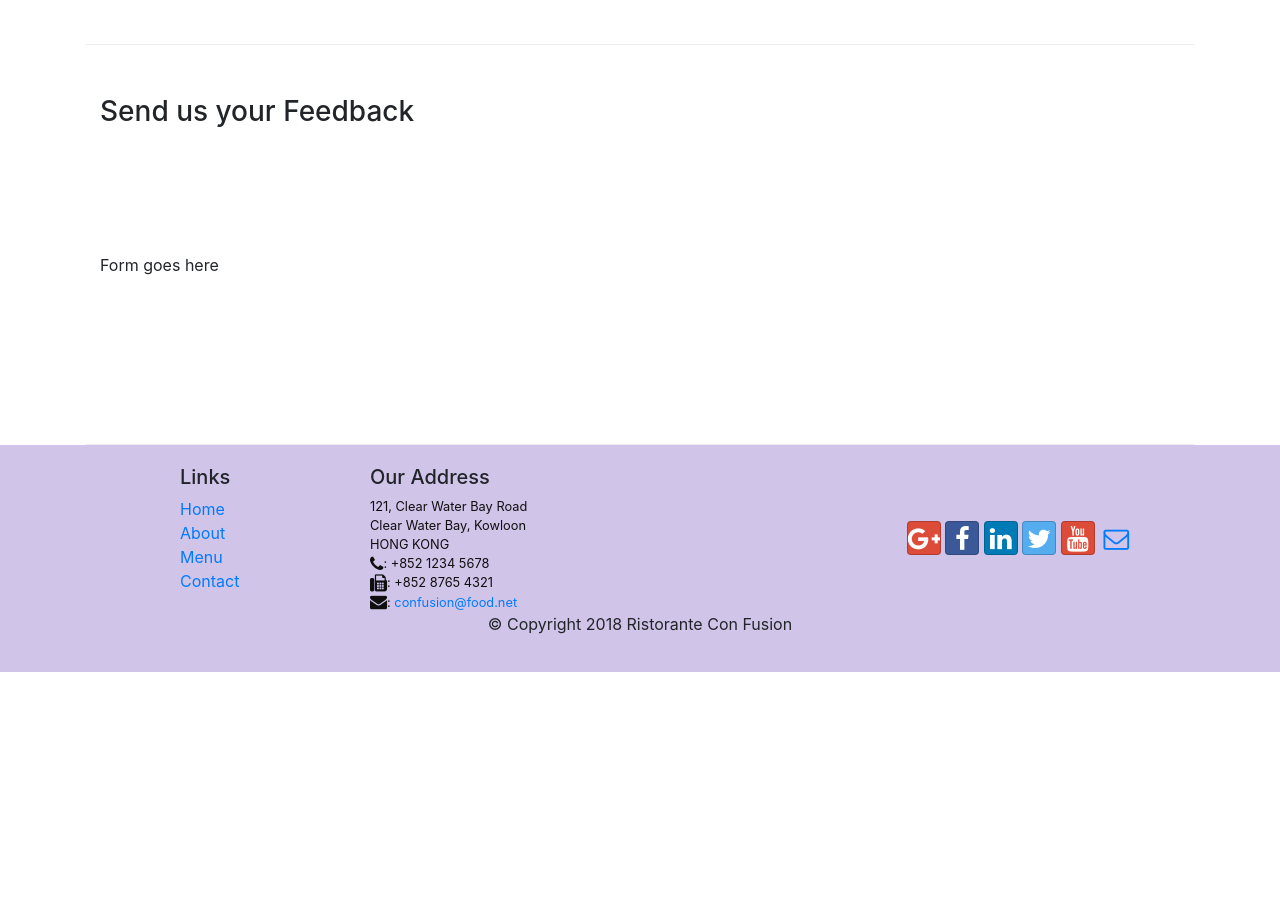
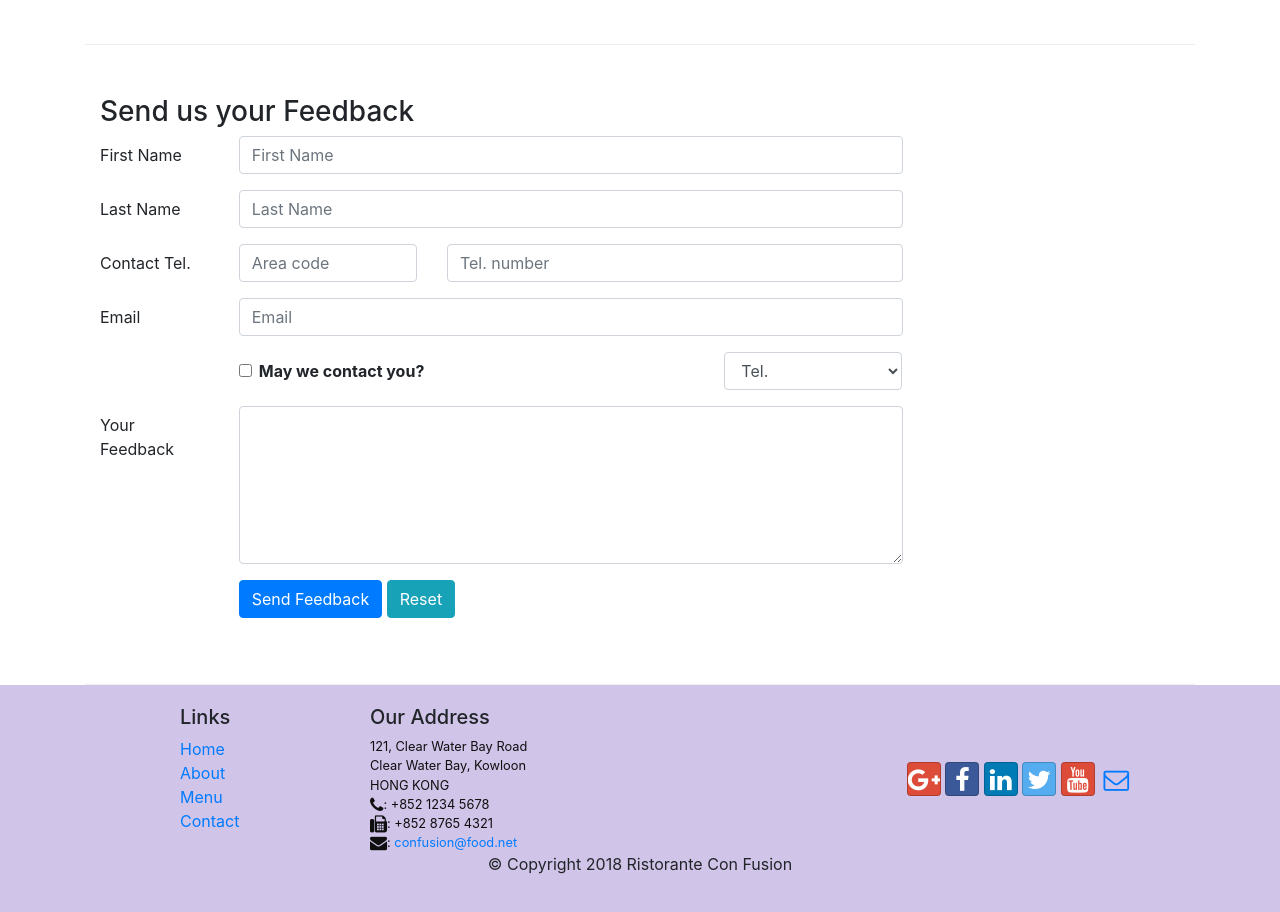
Before and after one commit to Mahmoud8833/Coursera-exercises, a website: page bootstrap4-1/contactus.html in a window 1280 px wide. Shown: the part 820-1732 px from the top of the page. Before the commit the page ends 1492 px from the top, so only its background shows below. Drawn offline with nearby package versions, Linux system fonts and the light colour scheme.

Commit message:
Add form to contact us

```diff
--- a/bootstrap4-1/contactus.html
+++ b/bootstrap4-1/contactus.html
@@ -95,7 +95,74 @@
         <h3>Send us your Feedback</h3>
       </div>
       <div class="col-12 col-md-9">
-        Form goes here
+        <!-- start form -->
+        <form action="">
+
+          <div class="form-group row">
+            <label for="firstname" class="col-md-2 col-form-label">First Name</label>
+            <div class="col-md-10">
+              <input type="text" class="form-control" id="firstname" name="firstname" placeholder="First Name">
+            </div>
+          </div>
+
+          <div class="form-group row">
+            <label for="lastname" class="col-md-2 col-form-label">Last Name</label>
+            <div class="col-md-10">
+              <input type="text" class="form-control" id="lastname" name="lastname" placeholder="Last Name">
+            </div>
+          </div>
+
+          <div class="form-group row">
+            <label for="telnum" class="col-12 col-md-2 col-form-label">Contact Tel.</label>
+            <div class="col-5 col-md-3">
+              <input type="tel" class="form-control" id="areacode" name="areacode" placeholder="Area code">
+            </div>
+
+            <div class="col-7 col-md-7">
+              <input type="tel" class="form-control" id="telnum" name="telnum" placeholder="Tel. number">
+            </div>
+          </div>
+
+          <div class="form-group row">
+            <label for="emailid" class="col-md-2 col-form-label">Email</label>
+            <div class="col-md-10">
+              <input type="email" class="form-control" id="emailid" name="emailid" placeholder="Email">
+            </div>
+          </div>
+
+          <div class="form-group row align-items-center">
+            <div class="col-md-6 offset-md-2">
+              <div class="form-check">
+                <input type="checkbox" class="form-check-input" name="approve" id="approve" value="">
+                <label class="form-check-label" for="approve">
+                  <strong>May we contact you?</strong>
+                </label>
+              </div>
+            </div>
+
+            <div class="col-md-3 offset-md-1">
+              <select class="form-control">
+                <option>Tel.</option>
+                <option>Email</option>
+              </select>
+            </div>
+          </div>
+
+          <div class="form-group row">
+            <label for="feedback" class="col-md-2 col-form-label">Your Feedback</label>
+            <div class="col-md-10">
+              <textarea class="form-control" id="feedback" name="feedback" rows="6"></textarea>
+            </div>
+          </div>
+
+          <div class="form-group row">
+            <div class="offset-md-2 col-md-10">
+              <button type="submit" class="btn btn-primary">Send Feedback</button>
+              <button type="reset" class="btn btn-info">Reset</button>
+            </div>
+          </div>
+        </form>
+        <!-- end form -->
       </div>
       <div class="col-12 col-md">
       </div>
```
